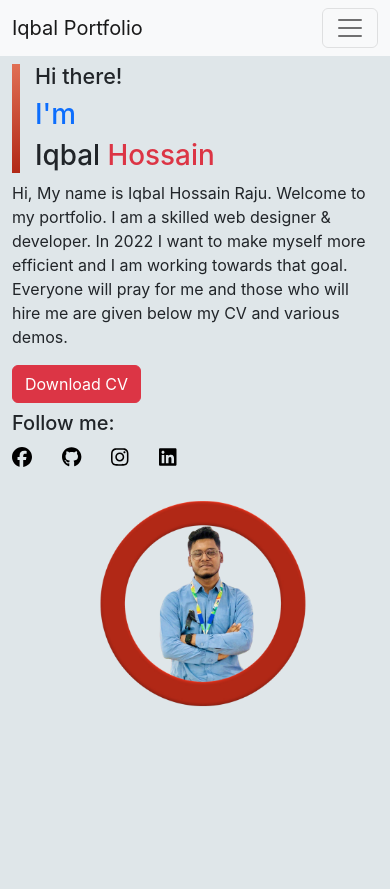
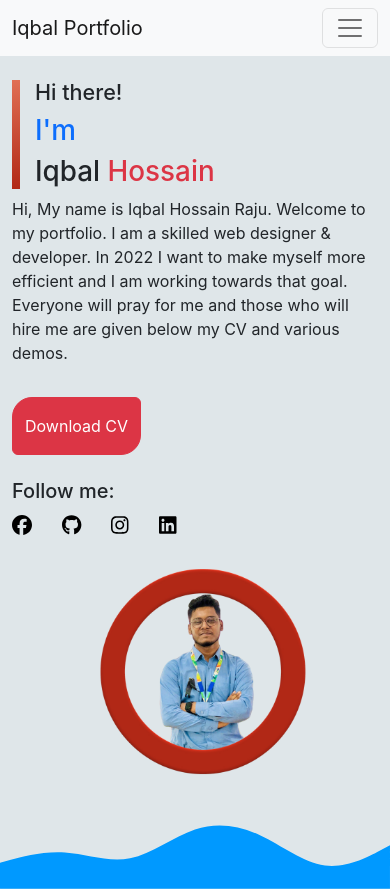
Before and after one commit to iqbalhossainraju/react-portfolio, a React (Create React App) app: page / in a window 390 px wide. Before the commit the page ends 844 px from the top, so only its background shows below. Built offline with nearby package versions, Linux system fonts and the light colour scheme.

Commit message:
header animation added

```diff
--- a/src/Pages/Home/Banner/Banner.js
+++ b/src/Pages/Home/Banner/Banner.js
@@ -2,12 +2,14 @@ import { faFacebook, faGithub, faInstagram, faLinkedin } from "@fortawesome/free
 import { FontAwesomeIcon } from "@fortawesome/react-fontawesome";
 import React from 'react';
 import Profile from '../../../Images/header-img.png';
+import Shape from "../../Shared/Shape/Shape";
 
 import './banner.css';
 
 const banner = () => {
     return (
-        <div className="container my-2">
+        <div className="mt-4">
+            <div className="container">
                 <div class="row flexible-box">
                     <div class="col-md-6 col-12">
                         <div className="box-1">
@@ -18,7 +20,7 @@ const banner = () => {
 
                         <div>
                             <p>Hi, My name is Iqbal Hossain Raju. Welcome to my portfolio. I am a skilled web designer & developer. In 2022 I want to make myself more efficient and I am working towards that goal. Everyone will pray for me and those who will hire me are given below my CV and various demos.</p>
-                        <button class="btn btn-danger"><a className="text-decoration-none text-white" href="#">Download CV</a></button>
+                            <button class="btn btn-danger py-3 my-3"><a className="text-decoration-none text-white" href="#">Download CV</a></button>
                         </div>
 
                         <div className="social-media pt-2">
@@ -38,45 +40,8 @@ const banner = () => {
                         <img className="img-fluid" src={Profile} alt="" />
                     </div>
                 </div>
-
-
-
-
-
-
-
-
-
-
-
-
-            {/* <div className="row hero-box-wrap">
-                <div className="col-lg-6 col-md-6 col-12">
-                    <div className="box-1">
-                        <h4>Hi there!</h4>
-                        <h1 className="text-primary">I'm</h1>
-                        <h1>Iqbal <span className="text-danger">Hossain</span></h1>
             </div>
-
-                    <div>
-                        <p>Hi, My name is Iqbal Hossain Raju. Welcome to my portfolio. I am a skilled web designer & developer. In 2022 I want to make myself more efficient and I am working towards that goal. Everyone will pray for me and those who will hire me are given below my CV and various demos.</p>
-                        <button class="btn btn-danger"><a className="text-decoration-none text-white" href="#">Download CV</a></button>
-                    </div>
-
-                    <div className="social-media pt-2">
-                        <h3>Follow me:</h3>
-                        <div className="social-icons">
-                            <li> <a href="http://"> <FontAwesomeIcon icon={faFacebook} /> </a> </li>
-                            <li> <a href="http://"> <FontAwesomeIcon icon={faGithub} /> </a> </li>
-                            <li> <a href="http://"> <FontAwesomeIcon icon={faInstagram} /> </a> </li>
-                            <li> <a href="http://"> <FontAwesomeIcon icon={faLinkedin} /> </a> </li>
-                        </div>
-                    </div>
-                </div>
-            </div>
-            <div className="col-lg-6 col-md-6 col-12 box-2">
-                <img src={Profile} alt="" />
-            </div> */}
+            <Shape></Shape>
         </div>
     );
 };
--- a/src/Pages/Home/Banner/banner.css
+++ b/src/Pages/Home/Banner/banner.css
@@ -21,6 +21,11 @@ h4 {
     width: 100%;
 }
 
+.btn {
+    border-top-left-radius: 20px;
+    border-bottom-right-radius: 20px;
+}
+
 .social-media {
     list-style-type: none;
     font-size: 20px;
--- a/src/Pages/Home/Home/Home.js
+++ b/src/Pages/Home/Home/Home.js
@@ -1,10 +1,12 @@
 import React from 'react';
 import Banner from '../Banner/Banner';
+import Slide from '../Slide/Slide';
 
 const Home = () => {
     return (
         <div>
             <Banner></Banner>
+            <Slide></Slide>
         </div>
     );
 };
--- /dev/null
+++ b/src/Pages/Home/Slide/Slide.js
@@ -0,0 +1,11 @@
+import React from 'react';
+
+const Slide = () => {
+    return (
+        <div>
+
+        </div>
+    );
+};
+
+export default Slide;
--- /dev/null
+++ b/src/Pages/Shared/Shape/Shape.css
@@ -0,0 +1,63 @@
+.ocean {
+    height: 5%;
+    width: 100%;
+    position: absolute;
+    bottom: 0;
+    left: 0;
+    background: #015871;
+}
+
+.wave {
+    background: url(https://s3-us-west-2.amazonaws.com/s.cdpn.io/85486/wave.svg) repeat-x;
+    position: absolute;
+    top: -198px;
+    width: 6400px;
+    height: 198px;
+    animation: wave 7s cubic-bezier(0.36, 0.45, 0.63, 0.53) infinite;
+    transform: translate3d(0, 0, 0);
+}
+
+.wave:nth-of-type(2) {
+    top: -175px;
+    animation: wave 7s cubic-bezier(0.36, 0.45, 0.63, 0.53) -.125s infinite, swell 7s ease -1.25s infinite;
+    opacity: 1;
+}
+
+@keyframes wave {
+    0% {
+        margin-left: 0;
+    }
+
+    100% {
+        margin-left: -1600px;
+    }
+}
+
+@keyframes swell {
+
+    0%,
+    100% {
+        transform: translate3d(0, -25px, 0);
+    }
+
+    50% {
+        transform: translate3d(0, 5px, 0);
+    }
+}
+
+@media only screen and (min-width: 375px) and (max-width: 991px) {
+
+    .waveShape {
+        display: none;
+    }
+
+    .waveShape-2 {
+        display: block;
+    }
+}
+
+@media only screen and (min-width: 992px) {
+    .waveShape-2 {
+        display: none;
+    }
+}
--- /dev/null
+++ b/src/Pages/Shared/Shape/Shape.js
@@ -0,0 +1,19 @@
+import React from 'react';
+import './Shape.css';
+
+const Shape = () => {
+    return (
+        <div className="Shape">
+            <div className="waveShape">
+                <div class="ocean">
+                    <div class="wave"></div>
+                    <div class="wave"></div>
+                </div>
+            </div>
+
+            <svg className="waveShape-2" xmlns="http://www.w3.org/2000/svg" viewBox="0 0 1440 320"><path fill="#0099ff" fill-opacity="1" d="M0,224L40,213.3C80,203,160,181,240,186.7C320,192,400,224,480,208C560,192,640,128,720,101.3C800,75,880,85,960,122.7C1040,160,1120,224,1200,234.7C1280,245,1360,203,1400,181.3L1440,160L1440,320L1400,320C1360,320,1280,320,1200,320C1120,320,1040,320,960,320C880,320,800,320,720,320C640,320,560,320,480,320C400,320,320,320,240,320C160,320,80,320,40,320L0,320Z"></path></svg>
+        </div>
+    );
+};
+
+export default Shape;
```
Also changed, not shown: src/Pages/Home/Slide/Slide.css (added). Lines whose indentation alone changed are shown as unchanged.
